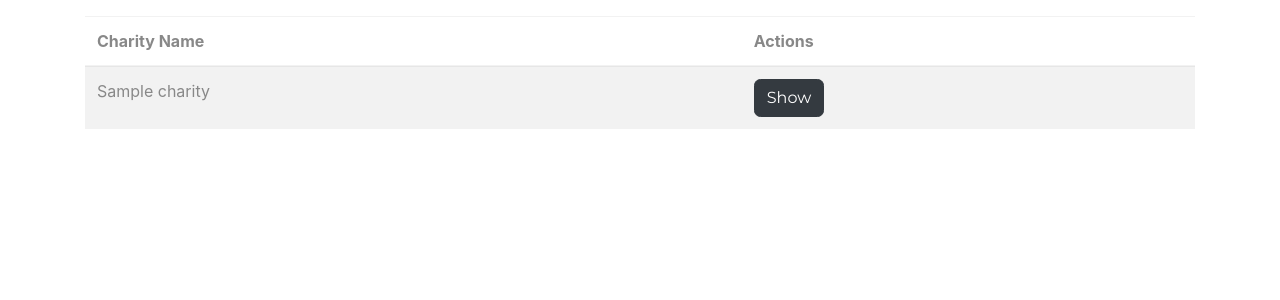
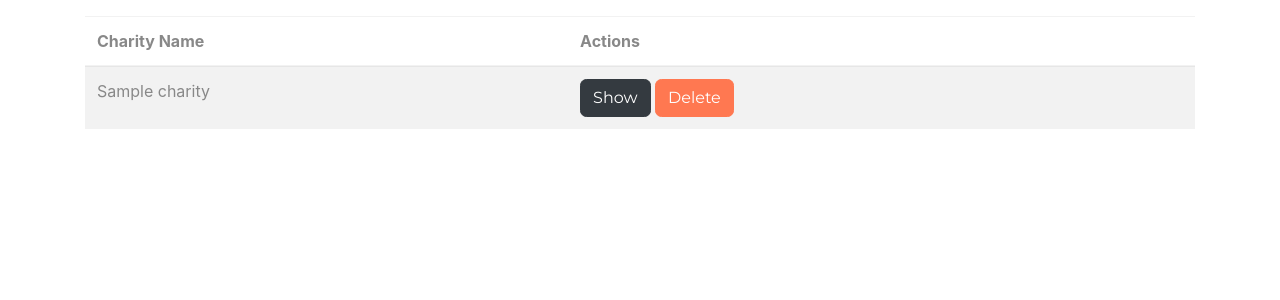
Before and after one commit to alinemokfa/charities_directory, a Symfony app: template templates/charities/index.html.twig in a window 1280 px wide. Shown: the part 56-356 px from the top of the page. Run offline with Twig, Linux system fonts and the light colour scheme; the template is opened without the code that fills it: most values are stand-ins (such as "Sample title", 1, 10 or a date in 2020); some libraries are stand-ins or nearby versions.

Commit message:
Add delete function, button, and alert

```diff
--- /dev/null
+++ b/public/js/main.js
@@ -0,0 +1,15 @@
+const charities = document.getElementById('charities');
+
+if(charities) {
+    charities.addEventListener('click', e =>{
+        if(e.target.className === 'btn btn-danger delete-charity') {
+            if(confirm('Are you sure?')){
+                const id = e.target.getAttribute('data-id');
+
+                fetch(`/charity/delete/${id}`, {
+                    method: 'DELETE'
+                }).then(res => window.location.reload());
+            }
+        }
+    });
+}
--- a/templates/charities/index.html.twig
+++ b/templates/charities/index.html.twig
@@ -3,7 +3,7 @@
 {# Override base body #}
 {% block body %}
 	{% if charities %}
-		<table class="table table-striped">
+		<table id="charities" class="table table-striped">
 			<thead>
 				<tr>
 					<th>Charity Name</th>
@@ -16,6 +16,7 @@
 						<td>{{ charity.name }}</td>
 						<td>
 							<a href="/charity/{{ charity.id }}" class="btn btn-dark">Show</a>
+							<a href="#" class="btn btn-danger delete-charity" data-id="{{ charity.id }}">Delete</a>
 						</td>
 					</tr>
 				{% endfor %}
@@ -25,3 +26,7 @@
 		<p>No charities to display</p>
 	{% endif %}
 {% endblock %}
+
+{% block javascripts %}
+	<script src="/js/main.js"></script>
+{% endblock %}
```
Also changed, not shown: src/Controller/CharityController.php (+18 -0 lines).
